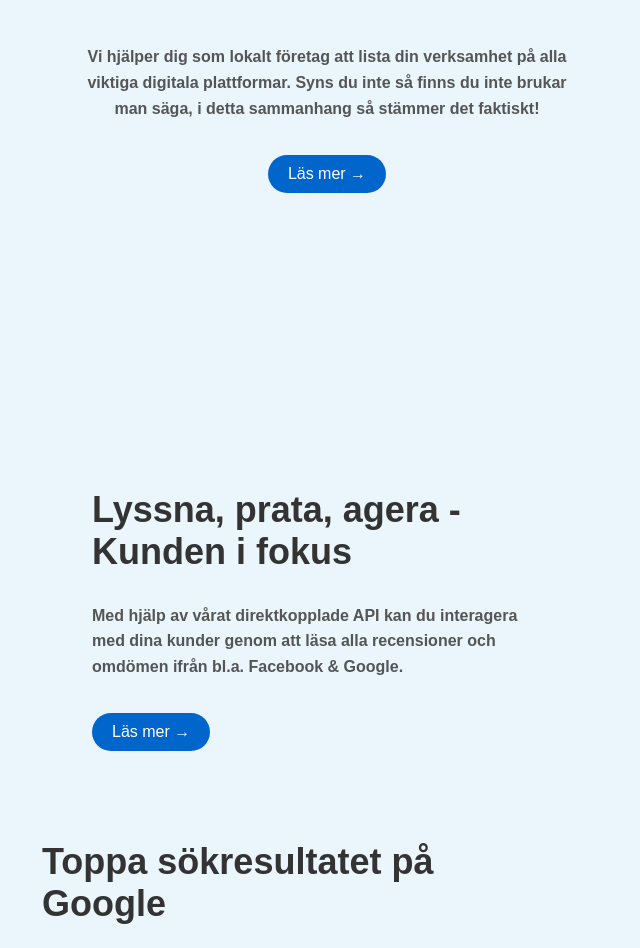
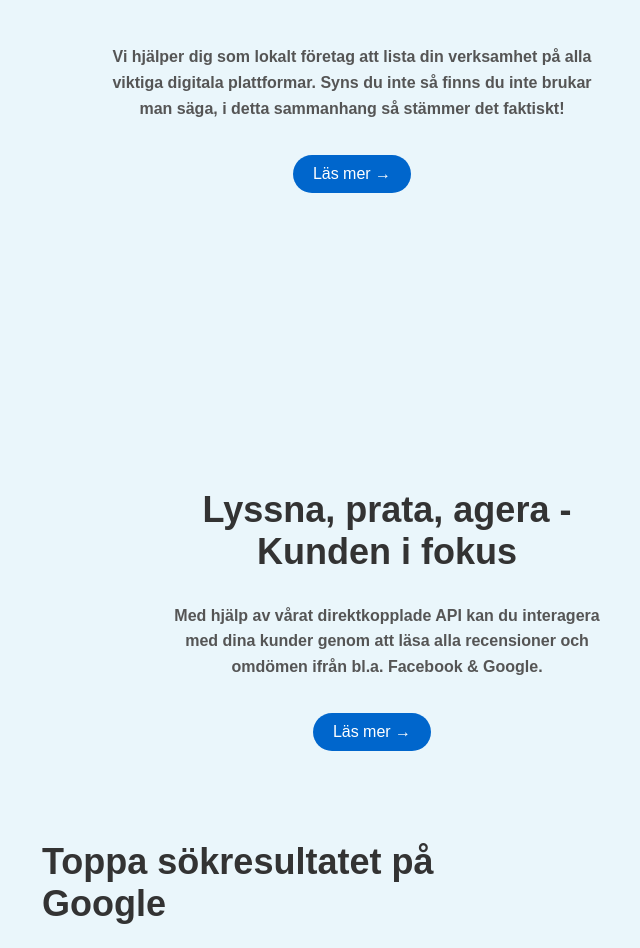
Before and after one commit to MHAD-MHAX/SAAS-project, a React (Create React App) app: page / in a window 1280 px wide. Shown: the part 1687-2635 px from the top of the page, without its empty margins (28-668 px from the left). Built offline with nearby package versions, Linux system fonts and the light colour scheme.

Commit message:
extra dix?

```diff
--- a/src/CustomerFocus.js
+++ b/src/CustomerFocus.js
@@ -26,7 +26,7 @@ const CustomerFocusSection = () => {
       {/* Left Side - Text Content */}
       <div
         style={{
-        paddingLeft:"100px"
+        paddingLeft:"00px"
 
         }}
         data-aos="fade-right" // Animation for left side
@@ -35,7 +35,7 @@ const CustomerFocusSection = () => {
           style={{
             fontSize: "36px",
             color: "#333",
-            textAlign: "left",
+            marginLeft:"30px",
             fontWeight: "bold",
           }}
         >
@@ -46,7 +46,7 @@ const CustomerFocusSection = () => {
             fontSize: "16px",
             color: "#555",
             lineHeight: "1.6",
-            textAlign: "left",
+            marginLeft:"30px",
             fontWeight: "bold",
           }}
         >
@@ -62,7 +62,7 @@ const CustomerFocusSection = () => {
             border: "none",
             cursor: "pointer",
             fontSize: "16px",
-            float: "left",
+
           }}
         >
           Läs mer →
--- a/src/Digital.js
+++ b/src/Digital.js
@@ -33,7 +33,7 @@ const CustomerFocusSection = () => {
           justifyContent: "center",
           textAlign: "center",
           alignItems: "center", // Center the text content
-          marginLeft:"10px"
+          marginLeft:"60px"
         }}
         data-aos="fade-right" // Animation for left side
       >
```
